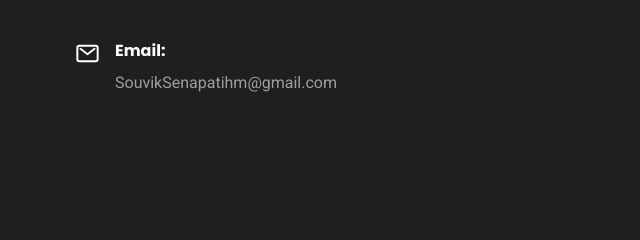
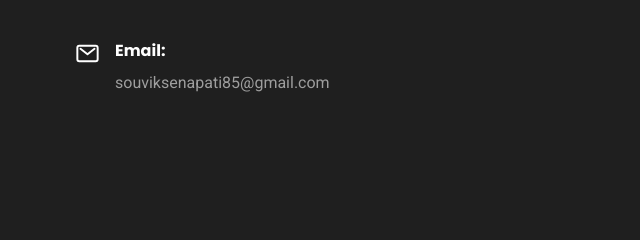
Before and after one commit to souviksenapati/Portfolio, a plain HTML site: page index.html in a window 1280 px wide. Shown: the part 2457-2697 px from the top of the page, 0-640 px from the left. Drawn offline with nearby package versions, Linux system fonts and the light colour scheme; a web font is replaced by a local one.

Commit message:
Update index.html

```diff
--- a/index.html
+++ b/index.html
@@ -667,7 +667,7 @@
               <div class="wrapper">
                 <h3 class="h4 contact-item-title">Email:</h3>
 
-                <a href="mailto:SouvikSenapatihm@gmail.com" class="contact-info">SouvikSenapatihm@gmail.com</a>
+                <a href="mailto:souviksenapati85@gmail.com" class="contact-info">souviksenapati85@gmail.com</a>
               </div>
 
             </li>
```
